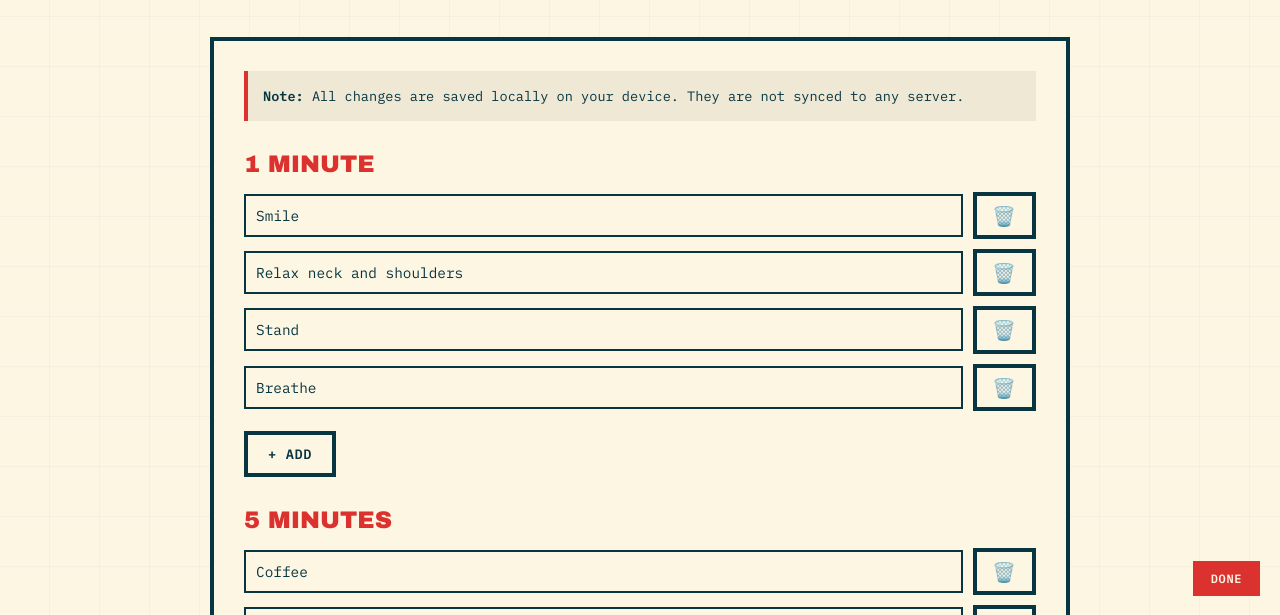
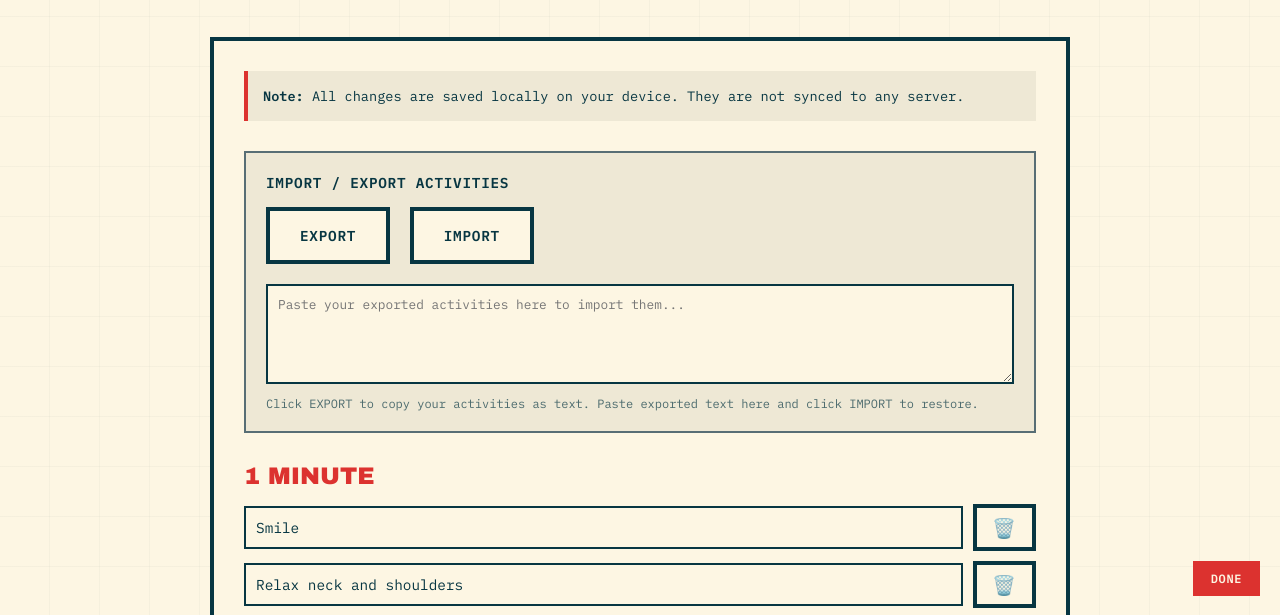
Before and after one commit to motdiem/instead, a plain HTML site: page index.html in a window 1280 px wide. Both pictures are taken after a click on the button "EDIT". Shown: the part 184-799 px from the top of the page. Drawn offline with Linux system fonts and the light colour scheme.

Commit message:
Added import/export

```diff
--- a/index.html
+++ b/index.html
@@ -459,6 +459,23 @@
                 <div style="margin-bottom: 30px; padding: 15px; background: var(--bg-secondary); border-left: 4px solid var(--accent); font-size: 0.85rem; line-height: 1.5;">
                     <strong>Note:</strong> All changes are saved locally on your device. They are not synced to any server.
                 </div>
+
+                <!-- Import/Export Section -->
+                <div style="margin-bottom: 30px; padding: 20px; border: 2px solid var(--text-secondary); background: var(--bg-secondary);">
+                    <div style="font-weight: 600; margin-bottom: 15px; text-transform: uppercase; font-size: 0.9rem; letter-spacing: 0.05em;">Import / Export Activities</div>
+                    <div style="margin-bottom: 10px;">
+                        <button onclick="exportActivities()" style="margin-right: 10px;">EXPORT</button>
+                        <button onclick="importActivities()">IMPORT</button>
+                    </div>
+                    <textarea id="importExportText"
+                        placeholder="Paste your exported activities here to import them..."
+                        style="width: 100%; min-height: 100px; padding: 10px; font-family: 'IBM Plex Mono', monospace; font-size: 0.8rem; border: 2px solid var(--text-primary); background: var(--bg-primary); color: var(--text-primary); resize: vertical; margin-top: 10px;"
+                    ></textarea>
+                    <div style="font-size: 0.75rem; margin-top: 8px; opacity: 0.7;">
+                        Click EXPORT to copy your activities as text. Paste exported text here and click IMPORT to restore.
+                    </div>
+                </div>
+
                 <div class="edit-category">
                     <div class="edit-category-title">1 Minute</div>
                     <ul class="edit-list" id="edit-1"></ul>
@@ -680,6 +697,58 @@
             lastInput.select();
         }
 
+        // Export activities to text
+        function exportActivities() {
+            const exportText = JSON.stringify(activities, null, 2);
+            const textarea = document.getElementById('importExportText');
+            textarea.value = exportText;
+            textarea.select();
+
+            // Try to copy to clipboard
+            try {
+                document.execCommand('copy');
+                alert('Activities copied to clipboard! You can also manually copy from the text area.');
+            } catch (err) {
+                alert('Activities are in the text area below. Copy them manually.');
+            }
+        }
+
+        // Import activities from text
+        function importActivities() {
+            const textarea = document.getElementById('importExportText');
+            const importText = textarea.value.trim();
+
+            if (!importText) {
+                alert('Please paste your exported activities in the text area first.');
+                return;
+            }
+
+            try {
+                const importedActivities = JSON.parse(importText);
+
+                // Validate structure
+                const requiredKeys = ['1', '5', '10', '20', '40'];
+                const hasAllKeys = requiredKeys.every(key =>
+                    importedActivities[key] && Array.isArray(importedActivities[key])
+                );
+
+                if (!hasAllKeys) {
+                    throw new Error('Invalid format: missing required time categories');
+                }
+
+                // Confirm before replacing
+                if (confirm('This will replace all your current activities. Continue?')) {
+                    activities = importedActivities;
+                    saveActivities();
+                    renderEditScreen();
+                    textarea.value = '';
+                    alert('Activities imported successfully!');
+                }
+            } catch (err) {
+                alert('Import failed: Invalid format. Please make sure you pasted exported activities correctly.\n\nError: ' + err.message);
+            }
+        }
+
         // Select time and show activity
         function selectTime(minutes) {
             currentTime = minutes;
```
Also changed, not shown: 1 other file.
